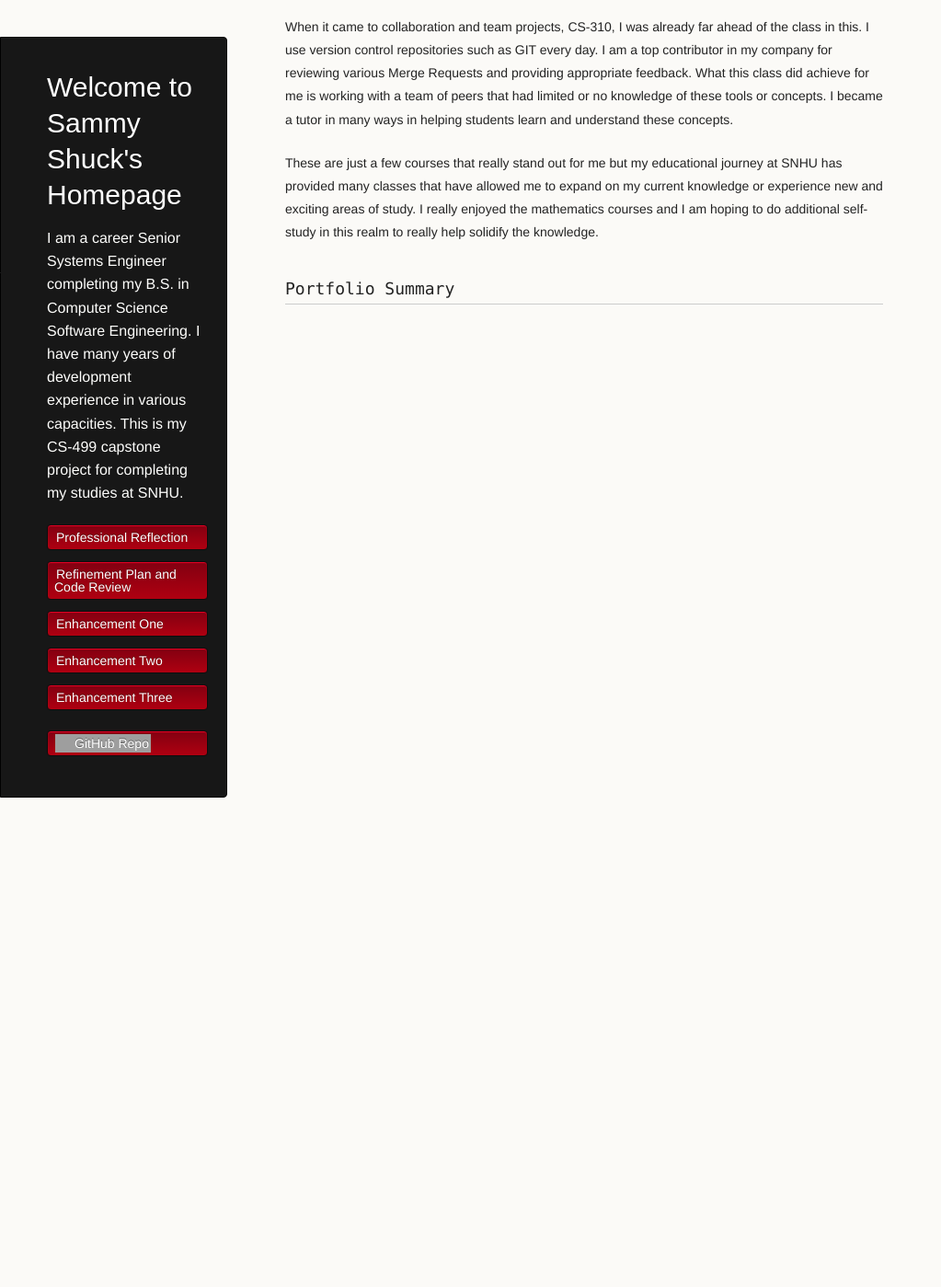
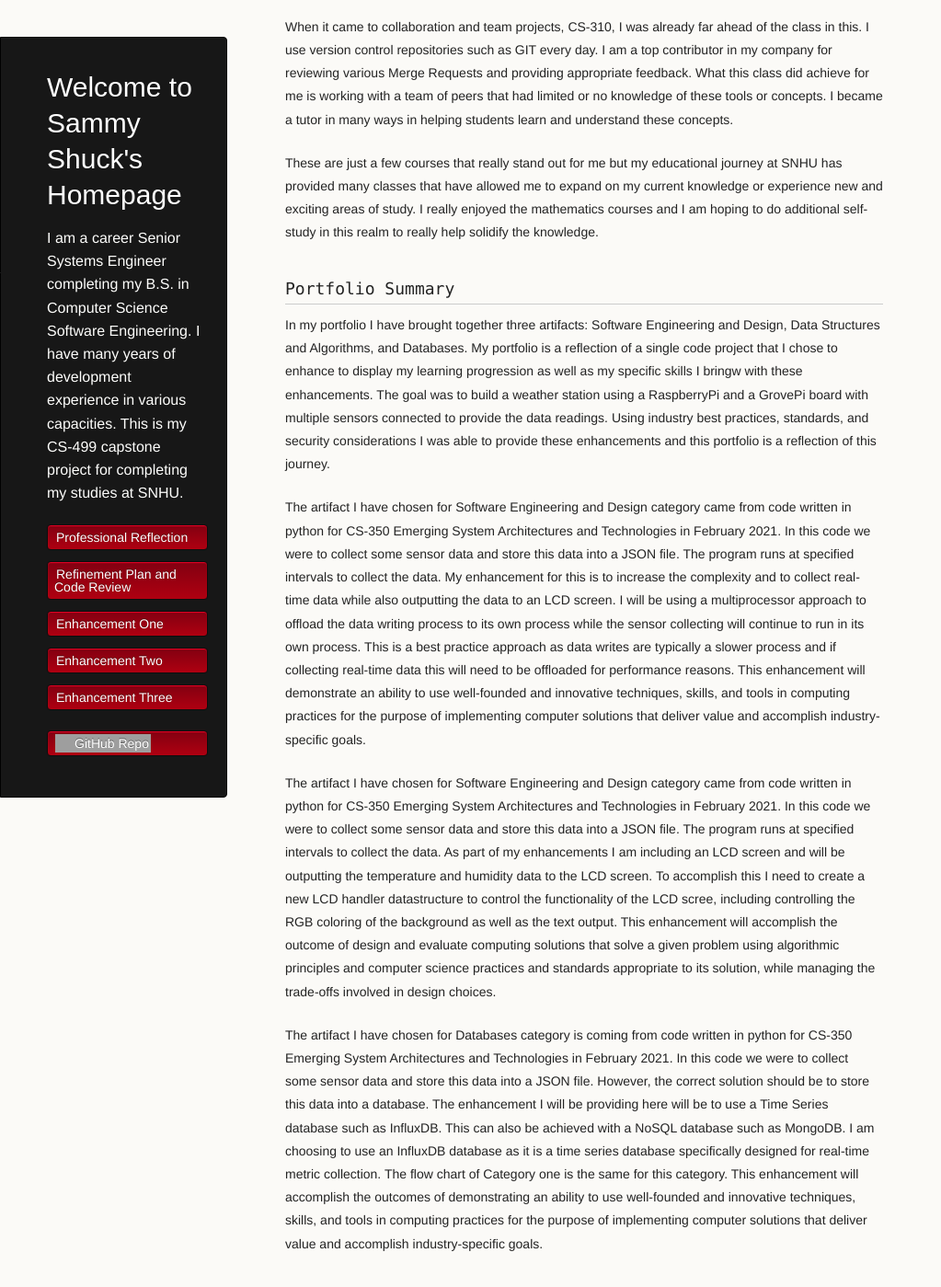
Before and after one commit to ToxicSamN/ToxicSamN.github.io, a Jekyll site: the page built from index.md, in a window 1280 px wide and 1400 px high, scrolled down 1005 px. Shown: the whole window at 92% size, without its empty margins (0-1023 px from the left). Built offline with Jekyll 4.4.1, drawn with Linux system fonts in a browser that asks for light colours; our own code applies the rules of GitHub Pages for plain Markdown files; grey boxes are pictures that could not be loaded.

Commit message:
Portfolio Reflection Complete

```diff
--- a/index.md
+++ b/index.md
@@ -47,3 +47,45 @@ and exciting areas of study. I really enjoyed the mathematics courses and I am h
 additional self-study in this realm to really help solidify the knowledge.
 
 ### Portfolio Summary
+In my portfolio I have brought together three artifacts: Software Engineering and Design, Data
+Structures and Algorithms, and Databases. My portfolio is a reflection of a single code project
+that I chose to enhance to display my learning progression as well as my specific skills I bringw
+with these enhancements. The goal was to build a weather station using a RaspberryPi and a
+GrovePi board with multiple sensors connected to provide the data readings. Using industry best
+practices, standards, and security considerations I was able to provide these enhancements and
+this portfolio is a reflection of this journey.
+
+The artifact I have chosen for Software Engineering and Design category came from code written in
+python for CS-350 Emerging System Architectures and Technologies in February 2021. In this code we
+were to collect some sensor data and store this data into a JSON file. The program runs at specified
+intervals to collect the data. My enhancement for this is to increase the complexity and to collect
+real-time data while also outputting the data to an LCD screen. I will be using a multiprocessor
+approach to offload the data writing process to its own process while the sensor collecting will
+continue to run in its own process. This is a best practice approach as data writes are typically
+a slower process and if collecting real-time data this will need to be offloaded for performance
+reasons.
+This enhancement will demonstrate an ability to use well-founded and innovative techniques, skills,
+and tools in computing practices for the purpose of implementing computer solutions that deliver
+value and accomplish industry-specific goals.
+
+The artifact I have chosen for Software Engineering and Design category came from code written in
+python for CS-350 Emerging System Architectures and Technologies in February 2021. In this code we
+were to collect some sensor data and store this data into a JSON file. The program runs at
+specified intervals to collect the data. As part of my enhancements I am including an LCD screen
+and will be outputting the temperature and humidity data to the
+LCD screen. To accomplish this I need to create a new LCD handler datastructure to control the
+functionality of the LCD scree, including controlling the RGB coloring of the background as well
+as the text output. This enhancement will accomplish the outcome of design and evaluate computing
+solutions that solve a given problem using algorithmic principles and computer science practices
+and standards appropriate to its solution, while managing the trade-offs involved in design choices.
+
+The artifact I have chosen for Databases category is coming from code written in python for CS-350
+Emerging System Architectures and Technologies in February 2021. In this code we were to collect
+some sensor data and store this data into a JSON file. However, the correct solution should be to
+store this data into a database. The enhancement I will be providing here will be to use a Time
+Series database such as InfluxDB. This can also be achieved with a NoSQL database such as MongoDB. I
+am choosing to use an InfluxDB database as it is a time series database specifically designed for
+real-time metric collection. The flow chart of Category one is the same for this category.
+This enhancement will accomplish the outcomes of demonstrating an ability to use well-founded and
+innovative techniques, skills, and tools in computing practices for the purpose of implementing
+computer solutions that deliver value and accomplish industry-specific goals.
```
